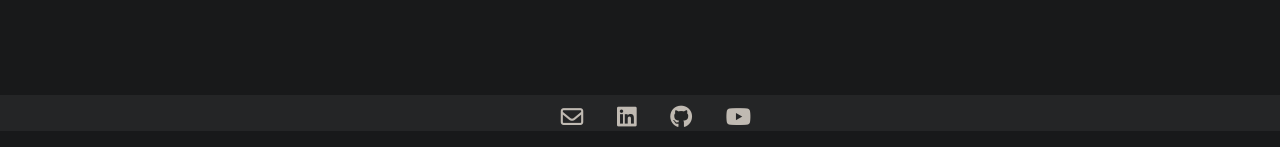
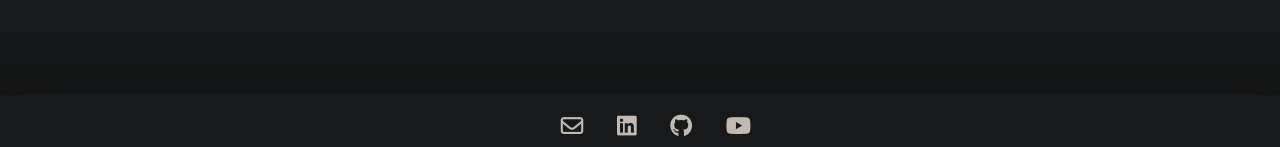
Before and after one commit to timonla/timonla.github.io, a Jekyll site: the page built from _posts/2020-10-08-dummy-blog-post.md, in a window 1280 px wide. Shown: the part 1382-1529 px from the top of the page. Built offline with Jekyll 4.4.1, drawn with Linux system fonts in a browser that asks for light colours; nearby versions of some CDN libraries.

Commit message:
Change footer background and shadow

```diff
--- a/assets/css/theme.css
+++ b/assets/css/theme.css
@@ -126,10 +126,9 @@
     position: relative;
     display: flex;
     align-items: center;
-    min-height: max(4vh, 35px);
+    min-height: max(4vh, 55px);
     justify-content: space-around;
-    background-color: #242526;
-    z-index: 3;
+    box-shadow: 0 0 50px 10px rgba(0, 0, 0, 0.3);
 }
 
 footer ul {
```
